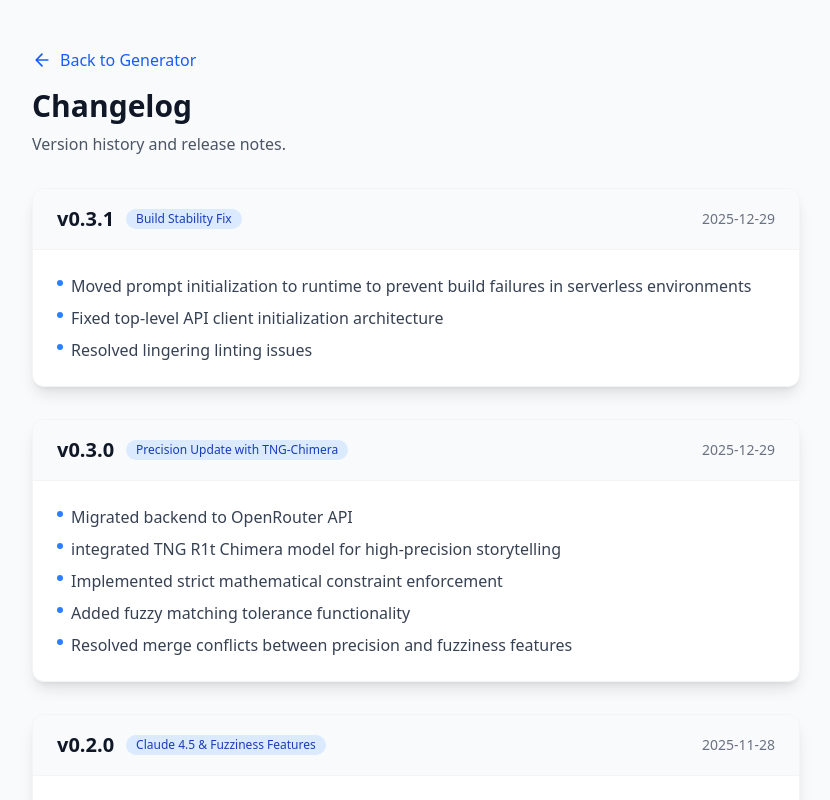
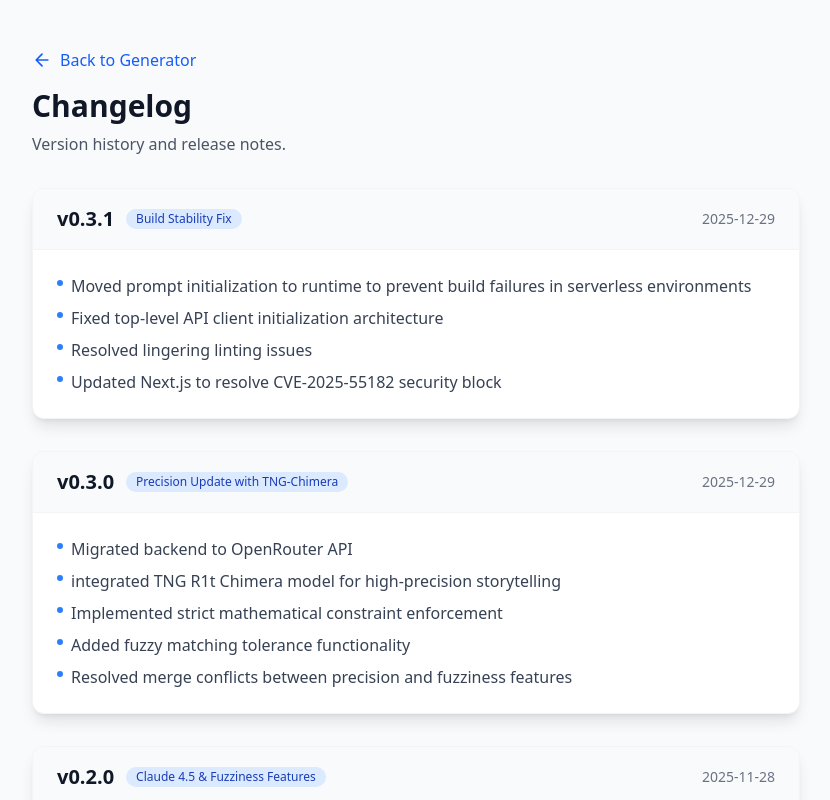
Before and after one commit to rotwurstesser/lix-tool, a Next.js app: page /changelog in a window 1280 px wide. Shown: the top 800 px of the page, without its empty margins (224-1054 px from the left). Built offline with nearby package versions, Linux system fonts and the light colour scheme.

Commit message:
fix: Update Next.js to latest to resolve CVE-2025-55182 (React2Shell)

```diff
--- a/app/changelog/page.tsx
+++ b/app/changelog/page.tsx
@@ -9,7 +9,8 @@ export default function ChangelogPage() {
       changes: [
         'Moved prompt initialization to runtime to prevent build failures in serverless environments',
         'Fixed top-level API client initialization architecture',
-        'Resolved lingering linting issues'
+        'Resolved lingering linting issues',
+        'Updated Next.js to resolve CVE-2025-55182 security block'
       ]
     },
     {
```
Also changed, not shown: package.json (+4 -4 lines), 1 other file (tests, documents, lock files or other folders).
